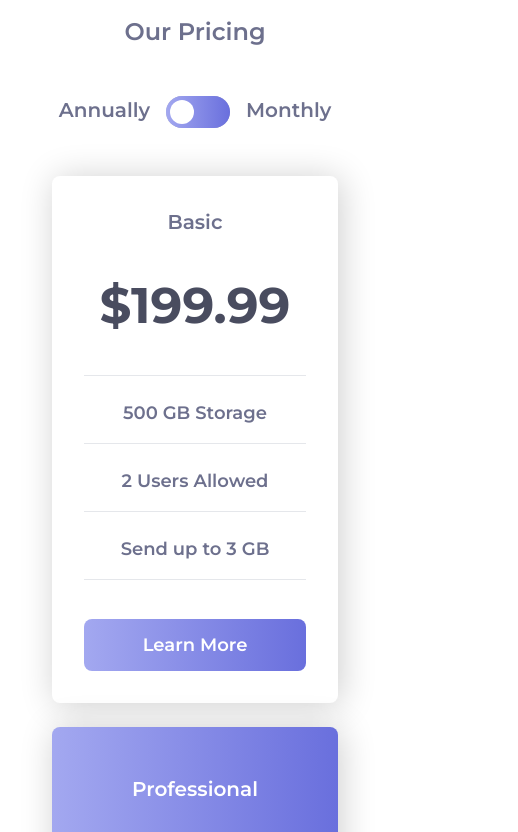
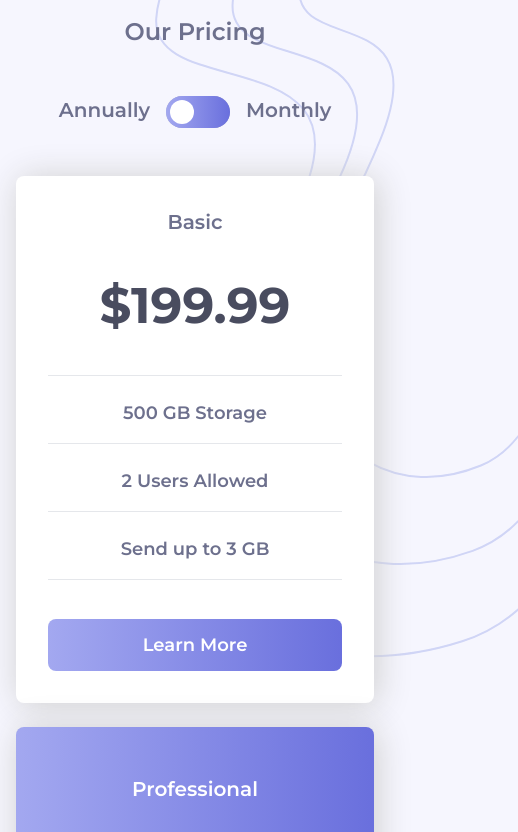
Before and after one commit to awakhckz/pricing-component-with-toggle, a website: page index.html in a window 390 px wide. Shown: the top 832 px of the page, 518 px wide, since content can reach past the window. Drawn offline with Linux system fonts and the light colour scheme.

Commit message:
added background img

```diff
--- a/index.html
+++ b/index.html
@@ -59,10 +59,16 @@
     </style>
   </head>
   <body
-    class="flex flex-col items-center justify-center gap-12 font-Montserrat p-4 text-GrayishBlue"
+    class="flex flex-col relative bg-VeryLightGrayishBlue items-center justify-center gap-12 font-Montserrat p-4 text-GrayishBlue"
   >
-    <p class="text-2xl font-semibold">Our Pricing</p>
-    <div class="flex gap-4 text-xl font-semibold">
+  <div class="top absolute top-0 -right-32 md:right-0 w-fit h-fit">
+    <img src="images/bg-top.svg" alt="background-image">
+  </div>
+  <div class="top absolute bottom-0 left-0 w-fit h-fit">
+    <img src="images/bg-bottom.svg" alt="background-image">
+  </div>
+    <p class="text-2xl font-semibold z-10">Our Pricing</p>
+    <div class="flex gap-4 text-xl font-semibold z-10">
       Annually
       <div class="toggle cursor-pointer flex items-center bg-LightGrayishBlue h-8 w-16 rounded-full">
         <input type="checkbox" name="checkbox" id="check" class="peer hidden" />
@@ -75,10 +81,10 @@
     </div>
 
     <div
-      class="cards relative flex flex-col gap-6 w-full md:place-items-center md:flex-row max-w-[80%] md:gap-0 md:place-self-center"
+      class="cards relative flex flex-col gap-6 w-full place-items-center md:flex-row md:max-w-[80%] md:gap-0 md:place-self-center"
     >
       <div
-        class="basic w-full bg-white flex flex-col gap-8 items-center p-8 rounded-lg max-w-full"
+        class="basic w-full bg-white flex flex-col gap-8 items-center p-8 rounded-lg max-w-[500px]"
         style="box-shadow: 3px 2px 35px #cecece"
       >
         <p class="text-xl font-semibold">Basic</p>
--- a/tailwind.config.js
+++ b/tailwind.config.js
@@ -12,6 +12,8 @@ module.exports = {
       backgroundImage: {
         linear:
           "linear-gradient(to right, hsl(236, 72%, 79%), hsl(237, 63%, 64%))",
+          bgtop: 'url(./images/bg-top.svg)',
+          bgbottom: 'url(./images/bg-bottom.svg)'
       },
       fontFamily: {
         Montserrat: '"Montserrat", serif',
```
Also changed, not shown: output.css.
